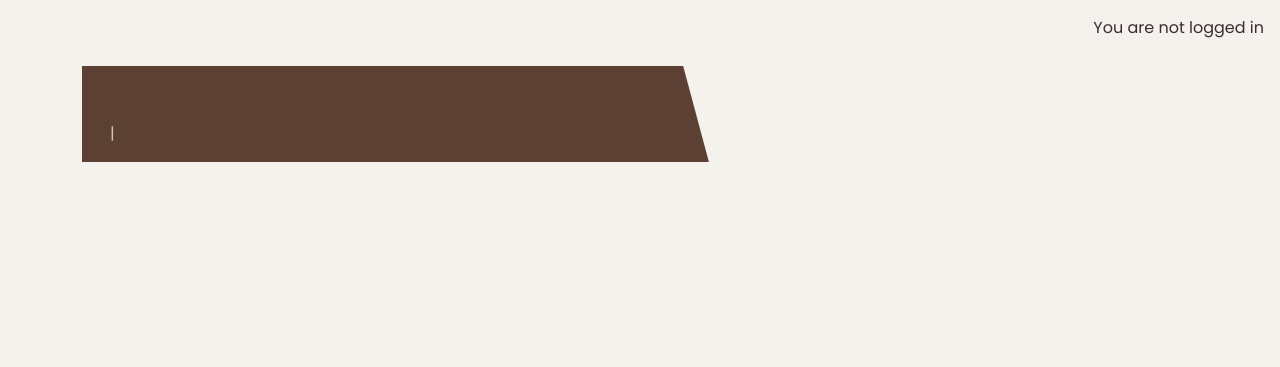
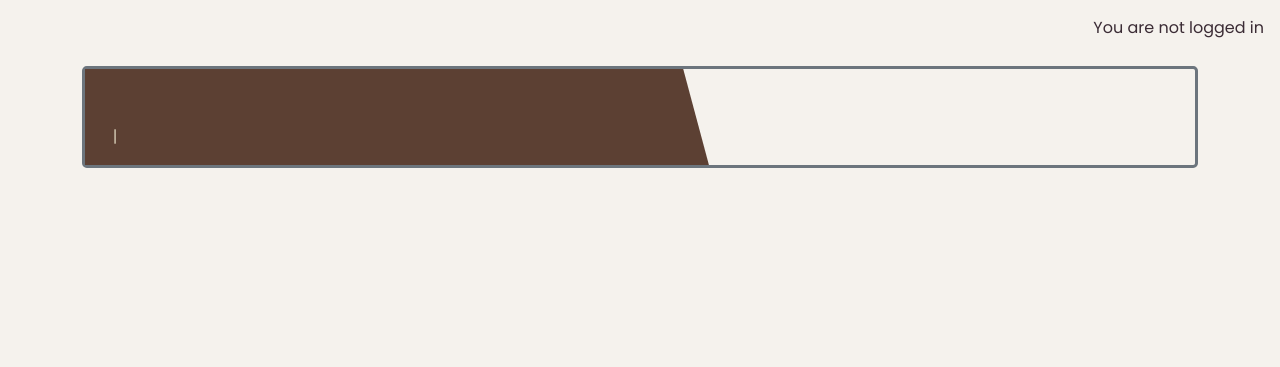
Before and after one commit to KateMcGuane/spill_the_beans, a Django app: template blog/templates/blog/post_detail.html in a window 1280 px wide. Shown: the part 56-423 px from the top of the page. Run offline with Django 4.2, Linux system fonts and the light colour scheme; the template is opened without the code that fills it, so the values that code supplies are empty; some libraries are stand-ins or nearby versions; some web fonts are replaced.

Commit message:
Match post detail borders to main blog post

```diff
--- a/blog/templates/blog/post_detail.html
+++ b/blog/templates/blog/post_detail.html
@@ -4,7 +4,7 @@
 
 <div class="masthead">
     <div class="container">
-        <div class="row g-0">
+        <div class="row g-0 border border-3 border-secondary rounded-3">
             <div class="col-md-6 masthead-text">
                 <!-- Post title goes in these h1 tags -->
                 <h1 class="post-title">{{ post.title }}</h1>
```
